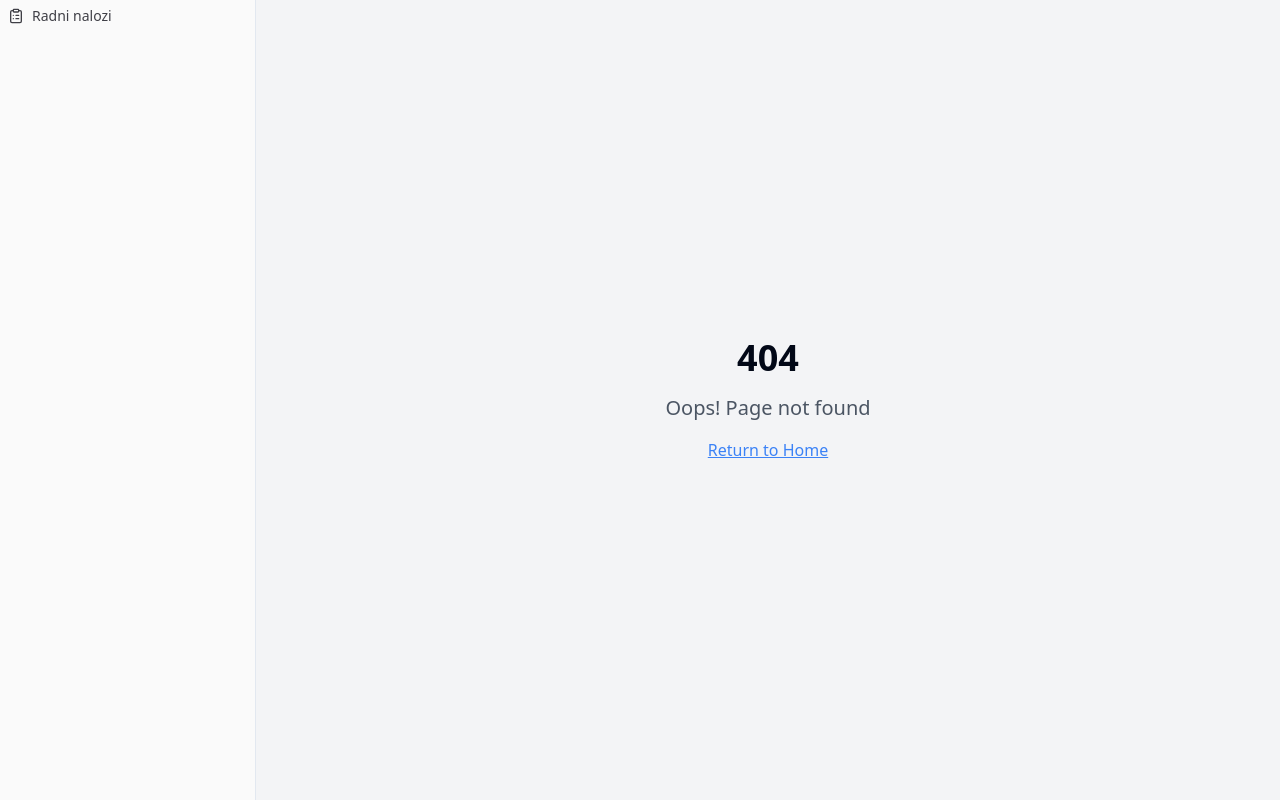
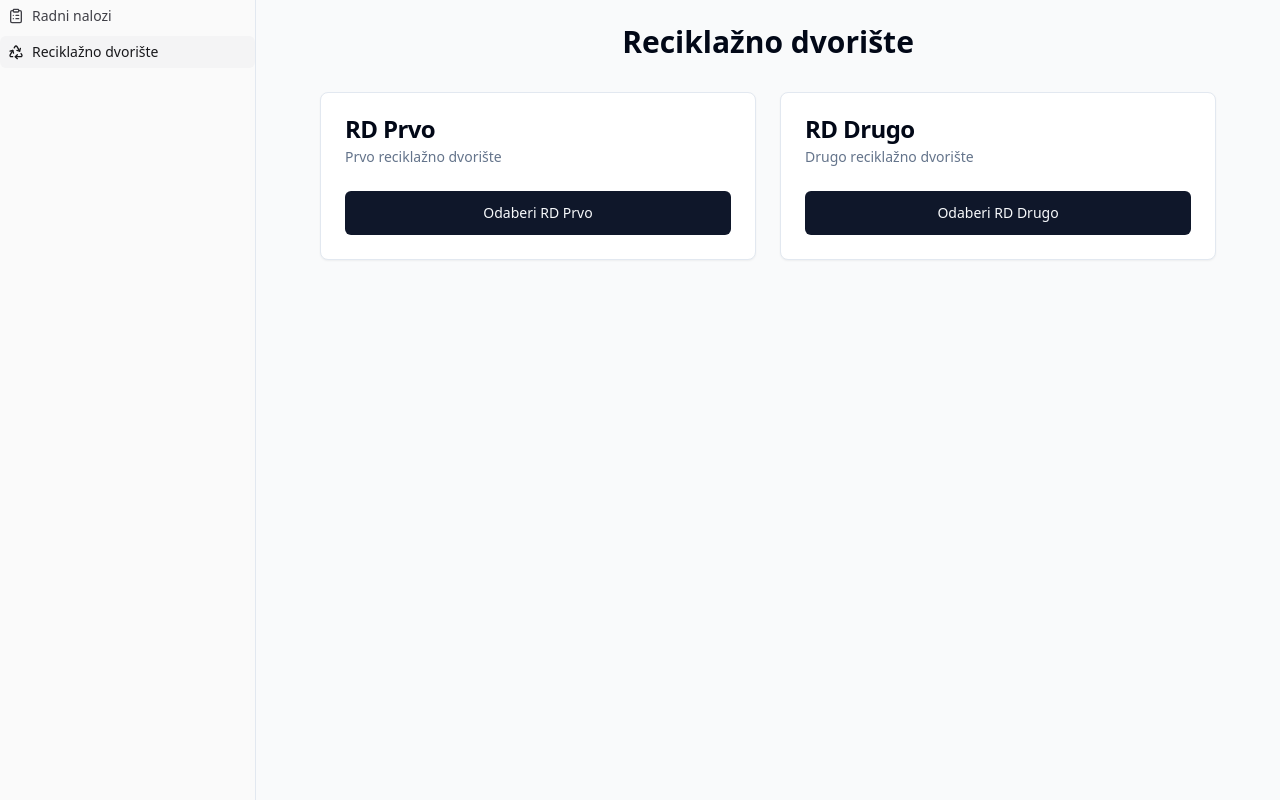
Before and after one commit to tomislav986/hrvatski-tekst-generator, a React (Vite) app: page /recycling-yard in a window 1280 px wide. Before the commit this address had no page. Built offline with nearby package versions, Linux system fonts and the light colour scheme.

Commit message:
Add Recycling Yard menu and page
Added a "Reciklažno dvorište" menu item to the index page, which navigates to a page with selectable recycling yard options (RD Prvo and RD Drugo as buttons).

```diff
--- a/src/App.tsx
+++ b/src/App.tsx
@@ -11,6 +11,7 @@ import Login from "./pages/Login";
 import NotFound from "./pages/NotFound";
 import WorkOrders from "./pages/WorkOrders";
 import WorkOrderDetail from "./pages/WorkOrderDetail";
+import RecyclingYard from "./pages/RecyclingYard";
 
 const queryClient = new QueryClient();
 
@@ -37,6 +38,7 @@ const App = () => {
                   <Route path="/login" element={<Login />} />
                   <Route path="/work-orders" element={<WorkOrders />} />
                   <Route path="/work-orders/:id" element={<WorkOrderDetail />} />
+                  <Route path="/recycling-yard" element={<RecyclingYard />} />
                   {/* ADD ALL CUSTOM ROUTES ABOVE THE CATCH-ALL "*" ROUTE */}
                   <Route path="*" element={<NotFound />} />
                 </Routes>
--- a/src/components/MainSidebar.tsx
+++ b/src/components/MainSidebar.tsx
@@ -9,7 +9,7 @@ import {
   SidebarMenuButton,
   useSidebar,
 } from "@/components/ui/sidebar";
-import { ClipboardList, Menu } from "lucide-react";
+import { ClipboardList, Recycle, Menu } from "lucide-react";
 import { useIsMobile } from "@/hooks/use-mobile";
 import { Button } from "@/components/ui/button";
 import { Sheet, SheetContent, SheetTrigger } from "@/components/ui/sheet";
@@ -58,6 +58,15 @@ const MainSidebar = () => {
                   <span>Radni nalozi</span>
                 </SidebarMenuButton>
               </SidebarMenuItem>
+              <SidebarMenuItem>
+                <SidebarMenuButton
+                  isActive={isActive("/recycling-yard")}
+                  onClick={() => handleNavigation("/recycling-yard")}
+                >
+                  <Recycle />
+                  <span>Reciklažno dvorište</span>
+                </SidebarMenuButton>
+              </SidebarMenuItem>
             </SidebarMenu>
           </div>
         </SheetContent>
@@ -79,6 +88,15 @@ const MainSidebar = () => {
               <span>Radni nalozi</span>
             </SidebarMenuButton>
           </SidebarMenuItem>
+          <SidebarMenuItem>
+            <SidebarMenuButton
+              isActive={isActive("/recycling-yard")}
+              onClick={() => handleNavigation("/recycling-yard")}
+            >
+              <Recycle />
+              <span>Reciklažno dvorište</span>
+            </SidebarMenuButton>
+          </SidebarMenuItem>
         </SidebarMenu>
       </SidebarContent>
     </Sidebar>
--- a/src/pages/Index.tsx
+++ b/src/pages/Index.tsx
@@ -1,12 +1,50 @@
 
 import React from "react";
+import { useNavigate } from "react-router-dom";
+import { Button } from "@/components/ui/button";
+import { Card, CardContent, CardDescription, CardHeader, CardTitle } from "@/components/ui/card";
+import { ClipboardList, Recycle } from "lucide-react";
 
 const Index = () => {
+  const navigate = useNavigate();
+
   return (
     <div className="min-h-screen flex items-center justify-center bg-gray-100">
-      <div className="text-center">
+      <div className="text-center max-w-4xl mx-auto p-6">
         <h1 className="text-4xl font-bold mb-4">Dobro došli!</h1>
-        <p className="text-xl text-gray-600">Infodizajn d.o.o.</p>
+        <p className="text-xl text-gray-600 mb-8">Infodizajn d.o.o.</p>
+
+        <div className="grid grid-cols-1 md:grid-cols-2 gap-6">
+          <Card className="hover:shadow-lg transition-shadow cursor-pointer" onClick={() => navigate("/work-orders")}>
+            <CardHeader>
+              <CardTitle className="flex items-center gap-2">
+                <ClipboardList className="h-6 w-6" />
+                Radni nalozi
+              </CardTitle>
+              <CardDescription>Upravljanje radnim nalozima</CardDescription>
+            </CardHeader>
+            <CardContent>
+              <Button className="w-full">
+                Otvori radne naloge
+              </Button>
+            </CardContent>
+          </Card>
+
+          <Card className="hover:shadow-lg transition-shadow cursor-pointer" onClick={() => navigate("/recycling-yard")}>
+            <CardHeader>
+              <CardTitle className="flex items-center gap-2">
+                <Recycle className="h-6 w-6" />
+                Reciklažno dvorište
+              </CardTitle>
+              <CardDescription>Odabir reciklažnog dvorišta</CardDescription>
+            </CardHeader>
+            <CardContent>
+              <Button className="w-full">
+                Otvori reciklažno dvorište
+              </Button>
+            </CardContent>
+          </Card>
+        </div>
       </div>
     </div>
   );
--- /dev/null
+++ b/src/pages/RecyclingYard.tsx
@@ -0,0 +1,55 @@
+
+import React from "react";
+import { Button } from "@/components/ui/button";
+import { Card, CardContent, CardDescription, CardHeader, CardTitle } from "@/components/ui/card";
+
+const RecyclingYard = () => {
+  const handleRDSelection = (rdName: string) => {
+    console.log(`Odabrano: ${rdName}`);
+    // Ovdje možete dodati logiku za prelazak na specifičnu stranicu RD-a
+  };
+
+  return (
+    <div className="min-h-screen p-6">
+      <div className="max-w-4xl mx-auto">
+        <h1 className="text-3xl font-bold mb-8 text-center">Reciklažno dvorište</h1>
+
+        <div className="grid grid-cols-1 md:grid-cols-2 gap-6">
+          <Card className="hover:shadow-lg transition-shadow">
+            <CardHeader>
+              <CardTitle>RD Prvo</CardTitle>
+              <CardDescription>Prvo reciklažno dvorište</CardDescription>
+            </CardHeader>
+            <CardContent>
+              <Button
+                onClick={() => handleRDSelection("RD Prvo")}
+                className="w-full"
+                size="lg"
+              >
+                Odaberi RD Prvo
+              </Button>
+            </CardContent>
+          </Card>
+
+          <Card className="hover:shadow-lg transition-shadow">
+            <CardHeader>
+              <CardTitle>RD Drugo</CardTitle>
+              <CardDescription>Drugo reciklažno dvorište</CardDescription>
+            </CardHeader>
+            <CardContent>
+              <Button
+                onClick={() => handleRDSelection("RD Drugo")}
+                className="w-full"
+                size="lg"
+              >
+                Odaberi RD Drugo
+              </Button>
+            </CardContent>
+          </Card>
+        </div>
+      </div>
+    </div>
+  );
+};
+
+export default RecyclingYard;
```
